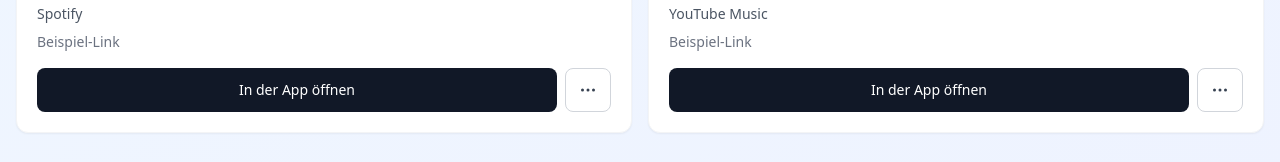
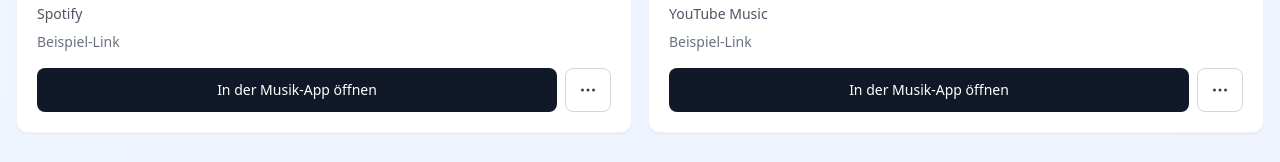
Before and after one commit to azetxxx/opel-check, a Vue app: page /music in a window 1280 px wide. Shown: the part 220-382 px from the top of the page. Built offline with nearby package versions, Linux system fonts and the light colour scheme.

Commit message:
fix: update music primary action label

```diff
--- a/src/pages/MusicPage.vue
+++ b/src/pages/MusicPage.vue
@@ -255,7 +255,7 @@ onBeforeUnmount(() => {
           <div class="space-y-2">
             <div class="flex gap-2">
               <button @click="openShortcut(item)" class="flex-1 min-h-11 px-4 py-2 rounded-lg bg-gray-900 text-white text-sm font-medium hover:bg-black">
-                In der App öffnen
+                In der Musik-App öffnen
               </button>
               <button
                 @click="toggleActionMenu(item.id)"
```
